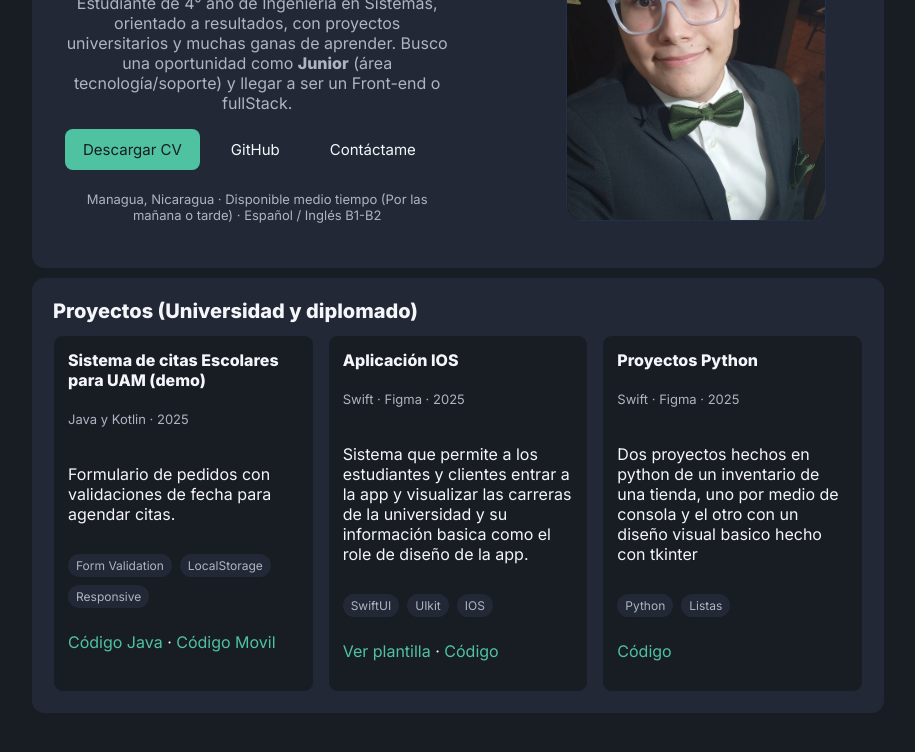
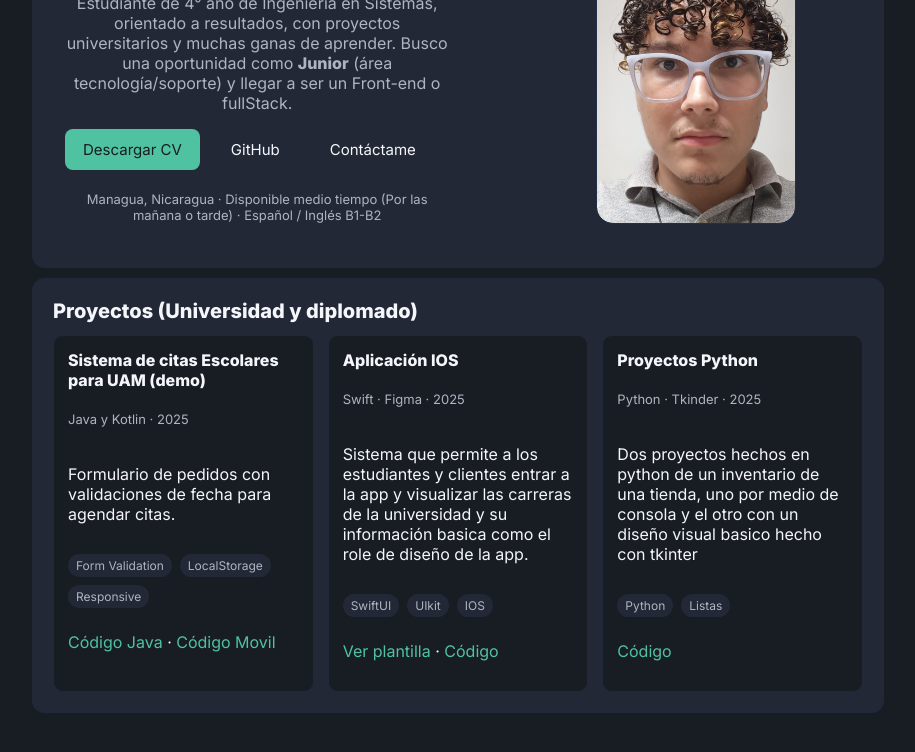
Before and after one commit to NilsonJSA/Portafolio, a plain HTML site: page index.html in a window 1280 px wide. Shown: the part 186-938 px from the top of the page, without its empty margins (182-1097 px from the left). Drawn offline with Linux system fonts and the light colour scheme.

Commit message:
Arreglar texto y tamaño de foto

```diff
--- a/index.html
+++ b/index.html
@@ -217,8 +217,8 @@
         <p class="meta">Managua, Nicaragua · Disponible medio tiempo (Por las mañana o tarde) · Español / Inglés B1-B2</p>
     </div>
     <div>
-        <div style="aspect-ratio:1/1; border-radius:16px; background:radial-gradient(70% 70% at 30% 30%, #1f2b46 0%, #0e1422 70%); border:1px solid #22304b; display:flex; align-items:center; justify-content:center; overflow:hidden; max-width:260px; margin:auto;">
-            <img src="recursos/foto_perfil.jpg" alt="Foto de Nilson" style="width:100%; height:100%; object-fit:cover; border-radius:16px;">
+        <div style="width:200px; height:267px; border-radius:16px; background:radial-gradient(70% 70% at 30% 30%, #1f2b46 0%, #0e1422 70%); border:1px solid #22304b; display:flex; align-items:center; justify-content:center; overflow:hidden; margin:auto;">
+            <img src="recursos/foto_perfil.jpeg" alt="Foto de Nilson" style="width:100%; height:100%; object-fit:contain; border-radius:16px;">
         </div>
     </div>
     </section>
@@ -254,7 +254,7 @@
         </article>
         <article class="card" aria-labelledby="p3">
             <h3 id="p2">Proyectos Python</h3>
-            <p class="meta">Swift · Figma · 2025</p>
+            <p class="meta">Python · Tkinder · 2025</p>
             <p>Dos proyectos hechos en python de un inventario de una tienda,
                 uno por medio de consola y el otro con un diseño visual basico
                 hecho con tkinter
```
Also changed, not shown: recursos/foto_perfil.jpeg (added), recursos/foto_perfil.jpg (deleted).
